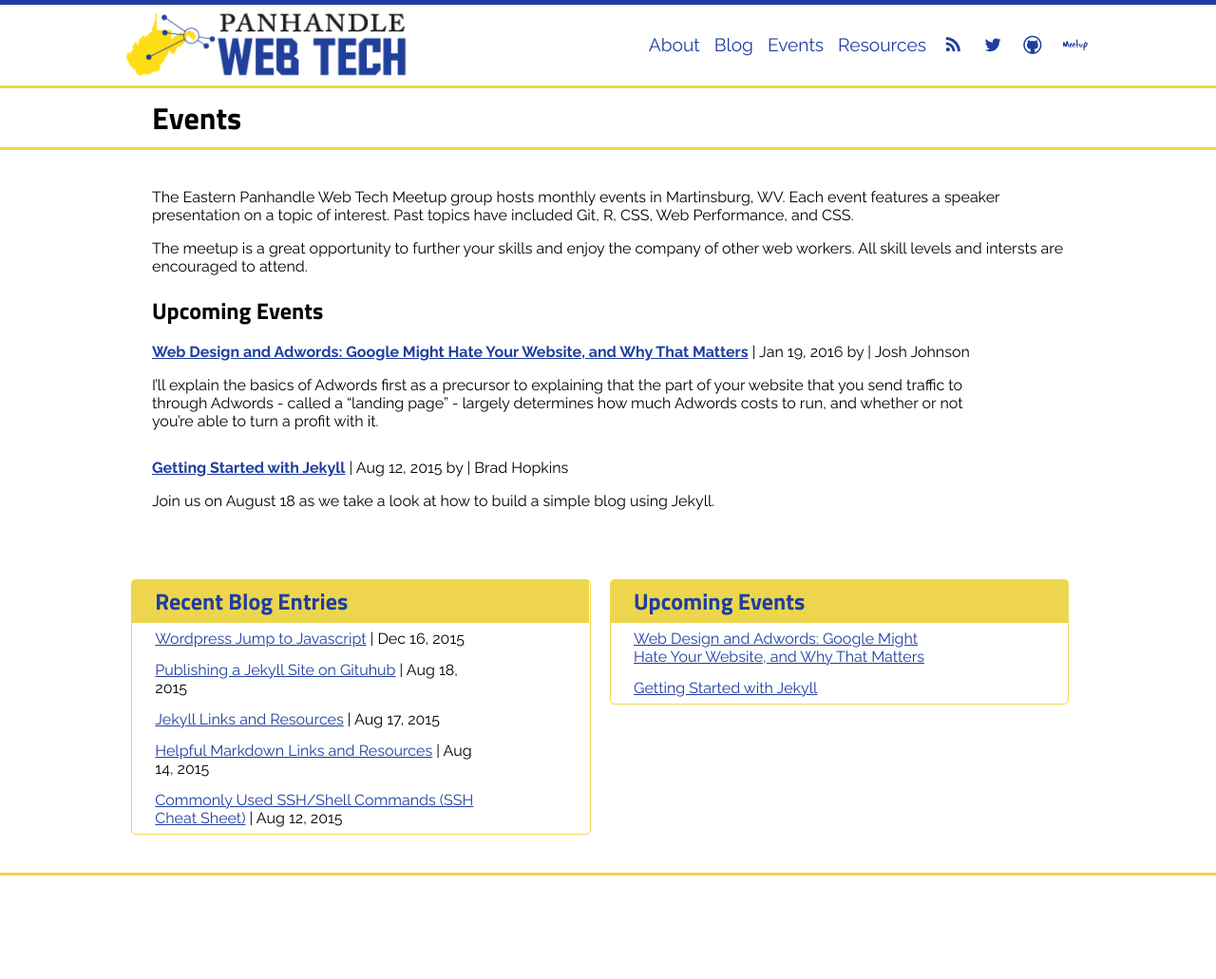
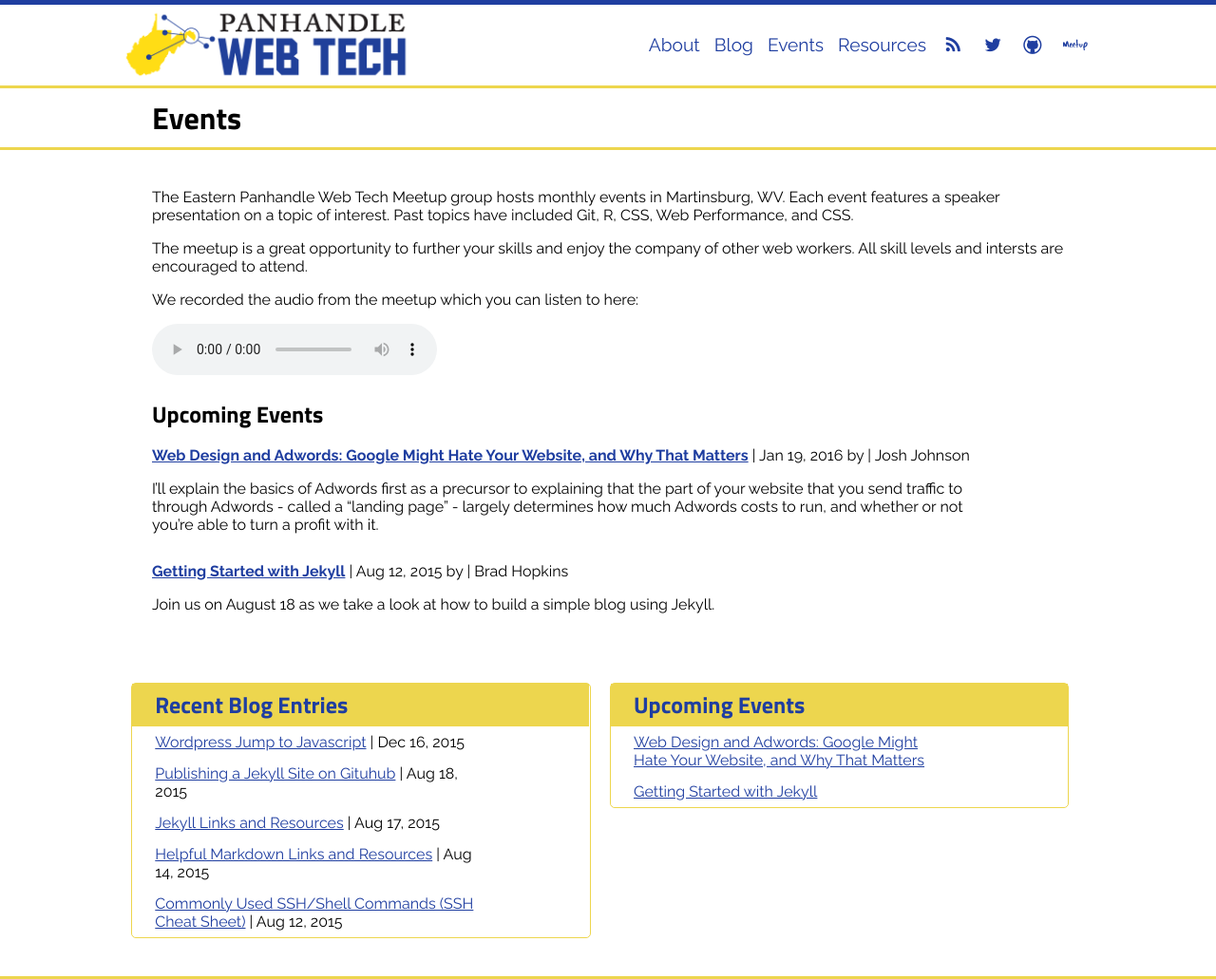
Before and after one commit to epwebtech/website, a Jekyll site: the page built from events.md, in a window 1280 px wide. Shown: the whole page at 95% size. Built offline with Jekyll 4.4.1, drawn with Linux system fonts in a browser that asks for light colours; before the commit the page ends 922 px from its top, so only the background shows below that.

Commit message:
Why most people fail at AdWords post / audio added.

```diff
--- a/events.md
+++ b/events.md
@@ -7,3 +7,10 @@ permalink: /events/
 The Eastern Panhandle Web Tech Meetup group hosts monthly events in Martinsburg, WV. Each event features a speaker presentation on a topic of interest. Past topics have included Git, R, CSS, Web Performance, and CSS.
 
 The meetup is a great opportunity to further your skills and enjoy the company of other web workers. All skill levels and intersts are encouraged to attend.
+
+We recorded the audio from the meetup which you can listen to here:
+
+<audio controls>
+  <source src="audio/epwebtech-2_21-josh-johnson.mp3" type="audio/mp3">
+  <p>Your browser doesn't support HTML5 audio. Here is a <a href="epwebtech-2_21-josh-johnson.mp3">link to the audio</a> instead.</p>
+</audio>
```
Also changed, not shown: _posts/2017-02-21-why-most-people-do-poorly-with-adwords.md (added), 3 other files.
